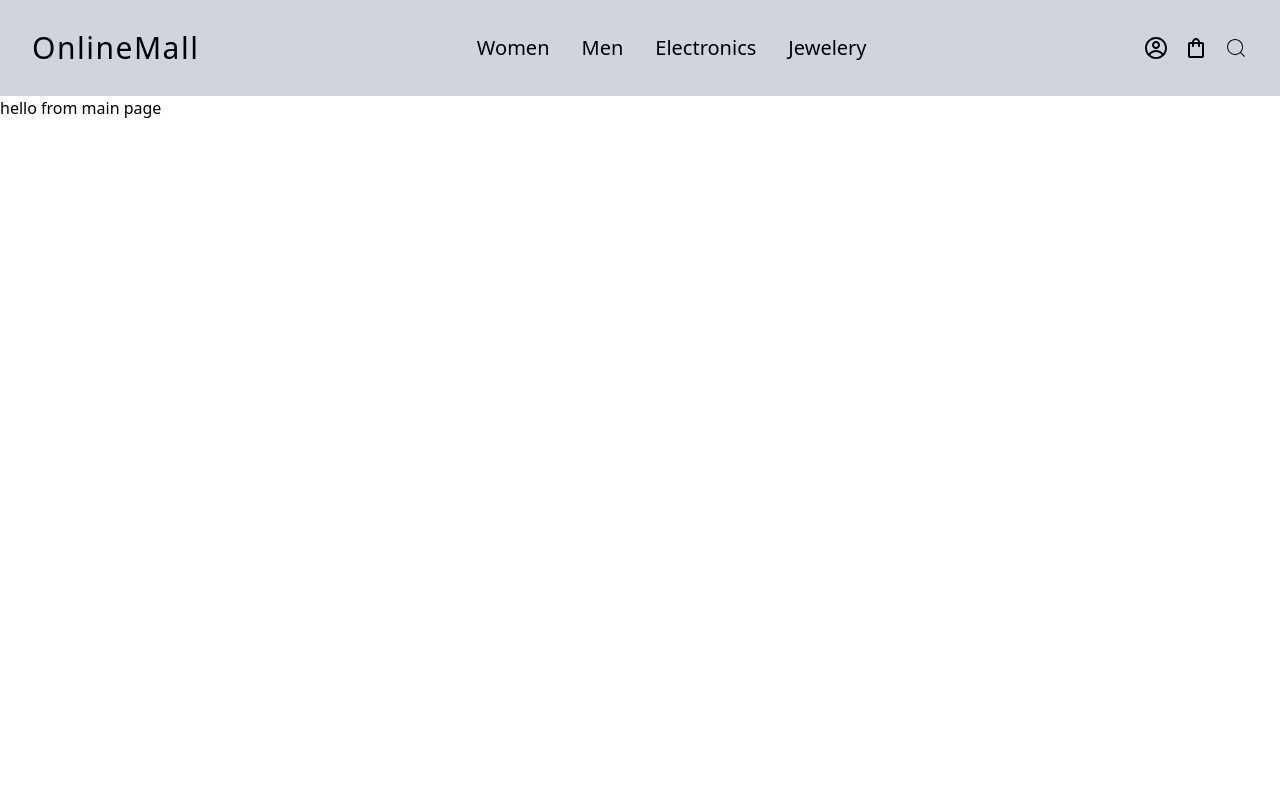
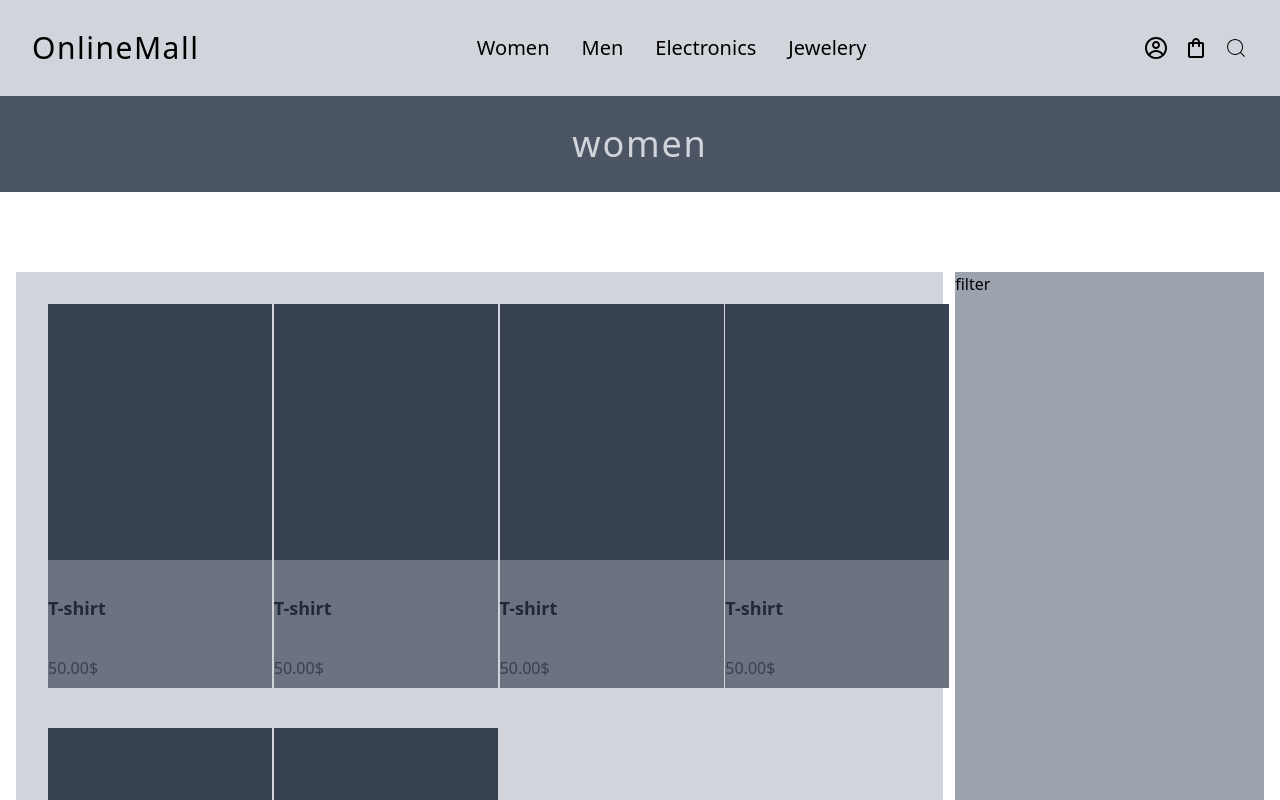
Before and after one commit to Archil-Milorava/OnlineMall-ecommerce, a Next.js app: page / in a window 1280 px wide. Shown: the top 800 px of the page. Built offline with nearby package versions, Linux system fonts and the light colour scheme.

Commit message:
hero page created, grid items added and filter side added

```diff
--- a/app/_Navbar/NavBar.js
+++ b/app/_Navbar/NavBar.js
@@ -3,14 +3,17 @@ import { CgProfile } from "react-icons/cg";
 import { MdOutlineShoppingBag } from "react-icons/md";
 import { CiSearch } from "react-icons/ci";
 
-function NavBar() {
+function NavBar({params}) {
+
+
   return (
+    <>
       <div className=" text-black bg-gray-300 h-24 flex items-center px-8 justify-between">
-      <Link href="#" className="text-3xl tracking-wider">
+        <Link href="/" className="text-3xl tracking-wider">
           OnlineMall
         </Link>
         <div className=" flex gap-8">
-        <Link href="/" className="hover:text-gray-400 transition-all text-xl">
+          <Link href="/women" className="hover:text-gray-400 transition-all text-xl">
             Women
           </Link>
           <Link href="/" className="hover:text-gray-400 transition-all text-xl">
@@ -35,6 +38,10 @@ function NavBar() {
           </Link>
         </div>
       </div>
+      <div className="h-24 w-full bg-gray-600 text-gray-300 text-4xl flex items-center justify-center tracking-wider">
+        women
+      </div>
+    </>
   );
 }
 
--- /dev/null
+++ b/app/_components/ProductCard.js
@@ -0,0 +1,13 @@
+import Image from "next/image";
+
+function ProductCard() {
+  return (
+    <div className="h-96 w-56 bg-gray-500 flex flex-col justify-between">
+      <div className="bg-gray-700 h-4/6 w-full"></div>
+      <h1 className="text-gray-800 font-bold text-lg  ">T-shirt</h1>
+      <p className="text-gray-700 mb-2">50.00$</p>
+    </div>
+  );
+}
+
+export default ProductCard;
--- /dev/null
+++ b/app/_components/ProductsFilterAll.js
@@ -0,0 +1,9 @@
+function ProductsFilterAll() {
+    return (
+        <div className="bg-gray-400 w-1/4">
+            filter
+        </div>
+    )
+}
+
+export default ProductsFilterAll
--- /dev/null
+++ b/app/_components/ProductsGrid.js
@@ -0,0 +1,17 @@
+import ProductCard from "./ProductCard"
+
+function ProductsGrid() {
+    return (
+        <div className="bg-gray-300 w-3/4 p-8 grid grid-cols-4 gap-10">
+            <ProductCard />
+            <ProductCard />
+            <ProductCard />
+            <ProductCard />
+            <ProductCard />
+            <ProductCard />
+
+        </div>
+    )
+}
+
+export default ProductsGrid
--- a/app/layout.js
+++ b/app/layout.js
@@ -1,19 +1,21 @@
 import NavBar from "./_Navbar/NavBar";
 import "./globals.css";
 
-
 export const metadata = {
-  title: "Create Next App",
-  description: "Generated by create next app",
+  title: "Online shop by Archil",
+  description: "online shop",
 };
 
 export default function RootLayout({ children }) {
   return (
     <html lang="en">
-      <body className="h-full w-full flex flex-col">
-        <NavBar />
-        {children}
-        </body>
+      <body className="">
+        <header>
+          <NavBar />
+        </header>
+        <main>{children}</main>
+        <footer>copyright</footer>
+      </body>
     </html>
   );
 }
--- a/app/page.js
+++ b/app/page.js
@@ -1,9 +1,13 @@
+import ProductsFilterAll from "./_components/ProductsFilterAll";
+import ProductsGrid from "./_components/ProductsGrid";
+
 function page() {
   return (
-    <div>
-      hello from main page
+    <div className="h-full max-w-screen gap-3 flex m-4 mt-20 ">
+      <ProductsGrid />
+      <ProductsFilterAll />
     </div>
-  )
+  );
 }
 
-export default page
+export default page;
--- /dev/null
+++ b/app/women/page.js
@@ -0,0 +1,9 @@
+function page() {
+    return (
+        <div>
+            Women page
+        </div>
+    )
+}
+
+export default page
```
Lines whose indentation alone changed are shown as unchanged.
